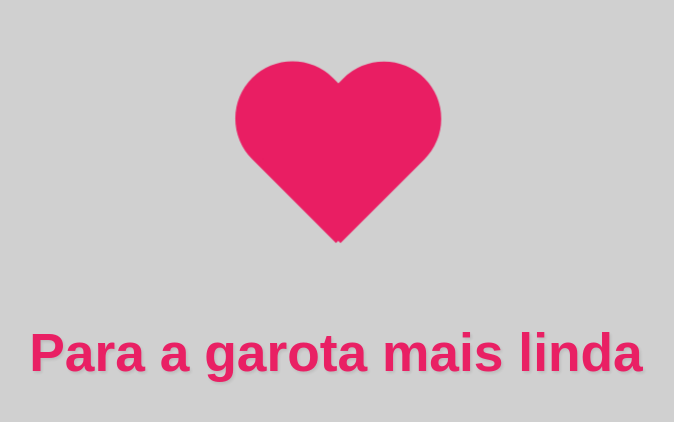
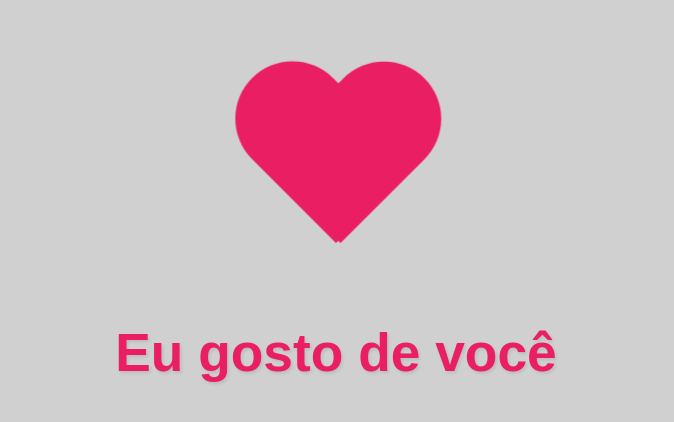
Before and after one commit to viny1290/coracao, a plain HTML site: page index.html in a window 1280 px wide. Shown: the part 180-602 px from the top of the page, without its empty margins (304-978 px from the left). Drawn offline with Linux system fonts and the light colour scheme.

Commit message:
modificacao

```diff
--- a/index.html
+++ b/index.html
@@ -11,5 +11,7 @@
         <div class="heart"></div>
         <div class="phrase">Para a garota mais linda</div>
     </div>
+
+    <script src="script.js"></script>
 </body>
 </html>
--- /dev/null
+++ b/script.js
@@ -0,0 +1,38 @@
+// script.js
+
+// 1. Defina aqui a sua lista de frases
+const messages = [
+    "Você e Linda",
+    "Eu gosto de você",
+    "Seu sorriso ilumina meu dia",
+    "Penso em você sempre",
+    "Você me faz feliz"
+];
+
+// 2. Pegamos o elemento da frase no HTML
+const phraseElement = document.querySelector('.phrase');
+
+// 3. Criamos um contador para saber qual frase mostrar
+let messageIndex = 0;
+
+// 4. Função para mudar a frase
+function changeMessage() {
+    // Esconde a frase atual (fica transparente)
+    phraseElement.style.opacity = 0;
+
+    // Espera a transição de fade-out terminar (meio segundo)
+    setTimeout(() => {
+        // Atualiza o contador para a próxima frase
+        messageIndex = (messageIndex + 1) % messages.length; // O '%' faz com que volte ao início da lista
+
+        // Troca o texto do elemento HTML
+        phraseElement.textContent = messages[messageIndex];
+
+        // Mostra a nova frase (fica visível)
+        phraseElement.style.opacity = 1;
+    }, 500); // 500ms = 0.5s, mesmo tempo da transição no CSS
+}
+
+// 5. Inicia o ciclo
+// A cada 4 segundos (4000 milissegundos), a função changeMessage será chamada
+setInterval(changeMessage, 4000);
--- a/style.css
+++ b/style.css
@@ -65,9 +65,7 @@ body {
 .phrase {
     font-size: calc(var(--tamanho-coracao) / 4.5);
     font-weight: bold;
-    opacity: 0;
-    animation: showPhrase 1.2s infinite cubic-bezier(0.215, 0.610, 0.355, 1);
-    animation-delay: 0.1s;
+    transition: opacity 0.5s ease-in-out;
     text-shadow: 0.2vmin 0.2vmin 0.4vmin rgba(0,0,0,0.1);
 }
 
```
